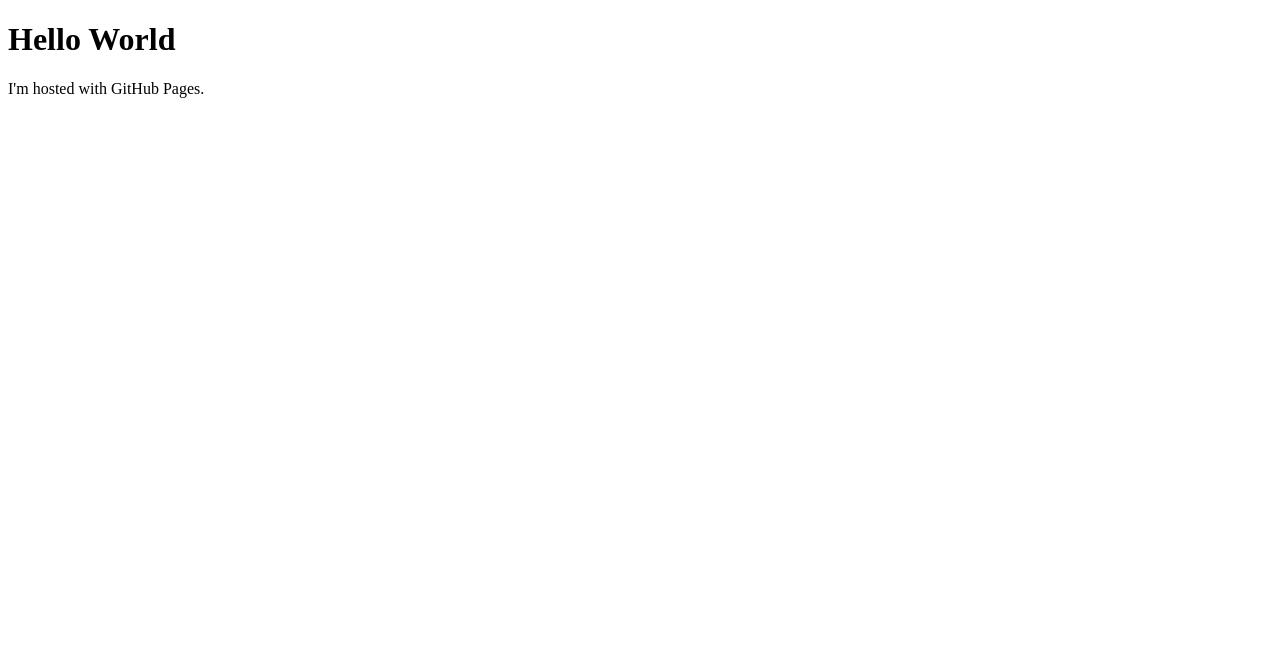
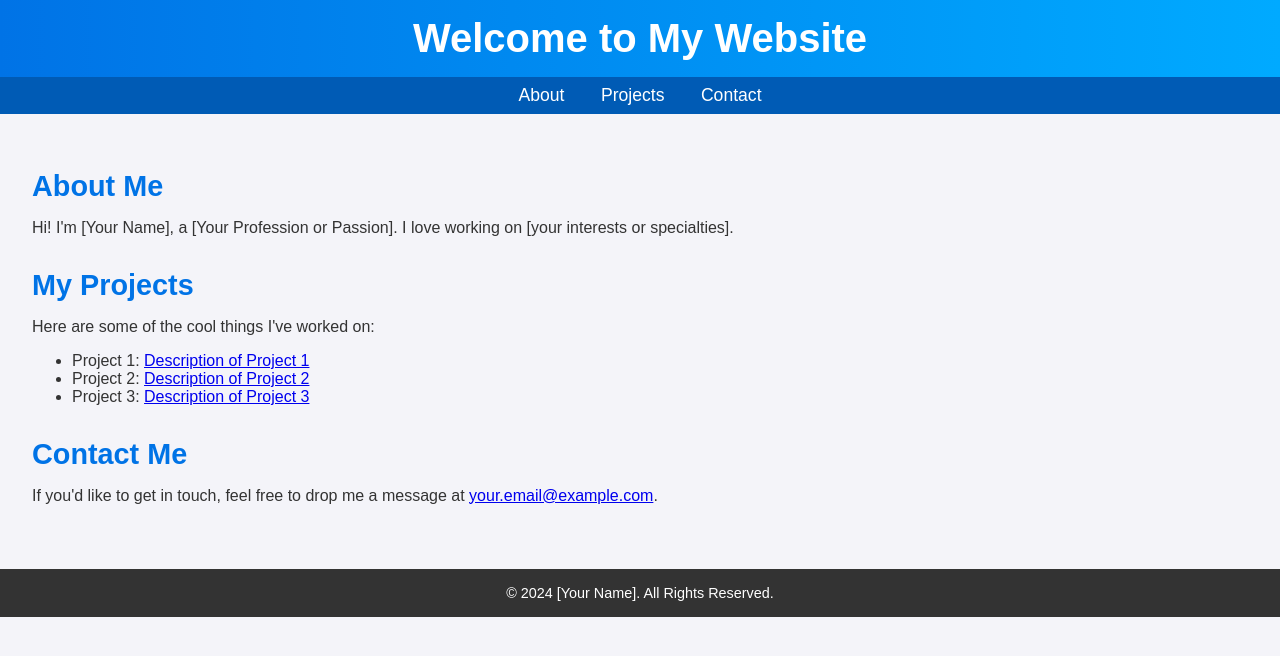
Before and after one commit to samkim711/samkim711.github.io, a plain HTML site: page index.html in a window 1280 px wide. Drawn offline with Linux system fonts and the light colour scheme.

Commit message:
Update index.html

```diff
--- a/index.html
+++ b/index.html
@@ -1,7 +1,95 @@
 <!DOCTYPE html>
-<html>
+<html lang="en">
+<head>
+    <meta charset="UTF-8">
+    <meta name="viewport" content="width=device-width, initial-scale=1.0">
+    <title>My Portfolio</title>
+    <style>
+        body {
+            font-family: Arial, sans-serif;
+            margin: 0;
+            padding: 0;
+            background-color: #f4f4f9;
+            color: #333;
+        }
+        header {
+            background: linear-gradient(90deg, #0073e6, #00aaff);
+            color: white;
+            padding: 1rem 2rem;
+            text-align: center;
+        }
+        header h1 {
+            margin: 0;
+            font-size: 2.5rem;
+        }
+        nav {
+            background: #005bb5;
+            padding: 0.5rem 2rem;
+            text-align: center;
+        }
+        nav a {
+            color: white;
+            text-decoration: none;
+            margin: 0 1rem;
+            font-size: 1.1rem;
+        }
+        nav a:hover {
+            text-decoration: underline;
+        }
+        main {
+            padding: 2rem;
+        }
+        .section {
+            margin-bottom: 2rem;
+        }
+        .section h2 {
+            font-size: 1.8rem;
+            color: #0073e6;
+            margin-bottom: 0.5rem;
+        }
+        footer {
+            background: #333;
+            color: white;
+            text-align: center;
+            padding: 1rem 0;
+            position: relative;
+        }
+        footer p {
+            margin: 0;
+            font-size: 0.9rem;
+        }
+    </style>
+</head>
 <body>
-<h1>Hello World</h1>
-<p>I'm hosted with GitHub Pages.</p>
+    <header>
+        <h1>Welcome to My Website</h1>
+    </header>
+    <nav>
+        <a href="#about">About</a>
+        <a href="#projects">Projects</a>
+        <a href="#contact">Contact</a>
+    </nav>
+    <main>
+        <section id="about" class="section">
+            <h2>About Me</h2>
+            <p>Hi! I'm [Your Name], a [Your Profession or Passion]. I love working on [your interests or specialties].</p>
+        </section>
+        <section id="projects" class="section">
+            <h2>My Projects</h2>
+            <p>Here are some of the cool things I've worked on:</p>
+            <ul>
+                <li>Project 1: <a href="https://example.com" target="_blank">Description of Project 1</a></li>
+                <li>Project 2: <a href="https://example.com" target="_blank">Description of Project 2</a></li>
+                <li>Project 3: <a href="https://example.com" target="_blank">Description of Project 3</a></li>
+            </ul>
+        </section>
+        <section id="contact" class="section">
+            <h2>Contact Me</h2>
+            <p>If you'd like to get in touch, feel free to drop me a message at <a href="mailto:your.email@example.com">your.email@example.com</a>.</p>
+        </section>
+    </main>
+    <footer>
+        <p>&copy; 2024 [Your Name]. All Rights Reserved.</p>
+    </footer>
 </body>
 </html>
```
